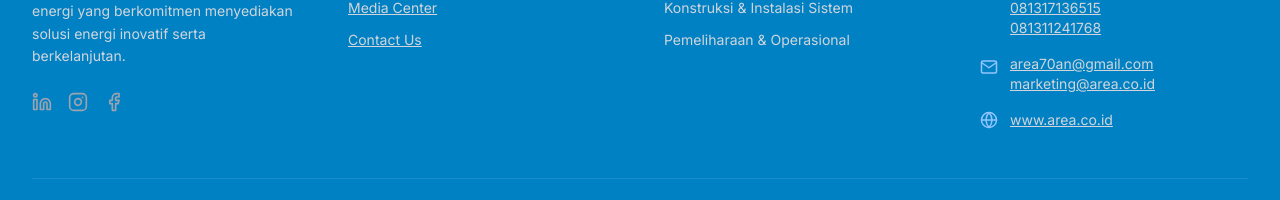
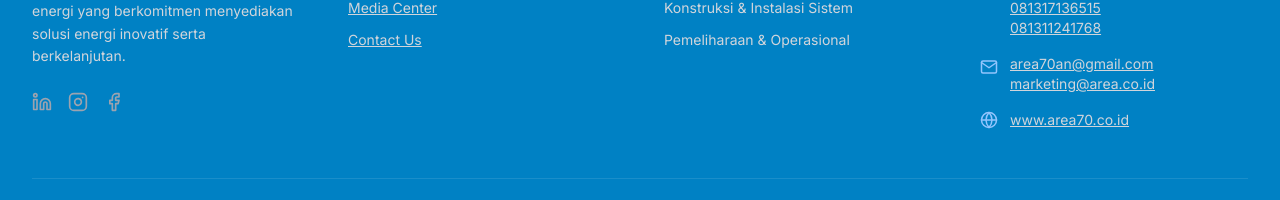
Before and after one commit to Hamzahzahh09/pt_rekayasa, a React (Vite) app in the folder frontend/: page / in a window 1280 px wide. Shown: the part 5941-6141 px from the top of the page. Built offline with nearby package versions, Linux system fonts and the light colour scheme.

Commit message:
last update before revisi

```diff
--- a/frontend/src/components/Footer.jsx
+++ b/frontend/src/components/Footer.jsx
@@ -85,7 +85,7 @@ const Footer = () => {
               </li>
               <li className="flex items-center">
                 <FiGlobe className="mr-3 flex-shrink-0 text-blue-300" size={18} />
-                <a href="https://www.area.co.id" target="_blank" rel="noopener noreferrer" className="underline hover:text-white transition-colors">www.area.co.id</a>
+                <a href="https://www.area70.co.id" target="_blank" rel="noopener noreferrer" className="underline hover:text-white transition-colors">www.area70.co.id</a>
               </li>
             </ul>
           </div>
```
